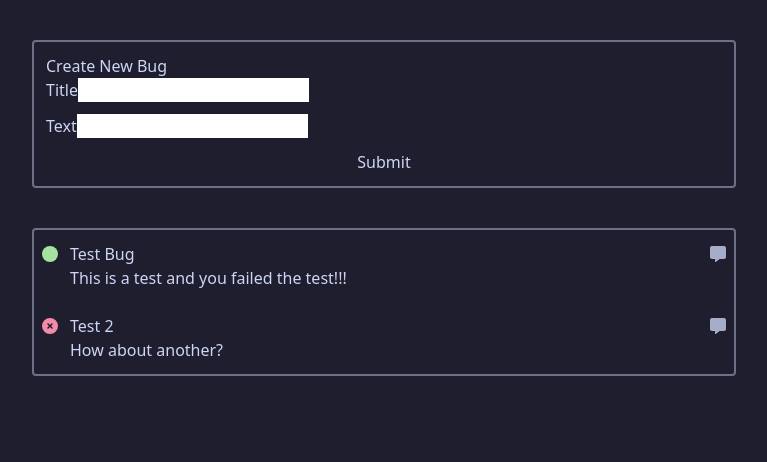
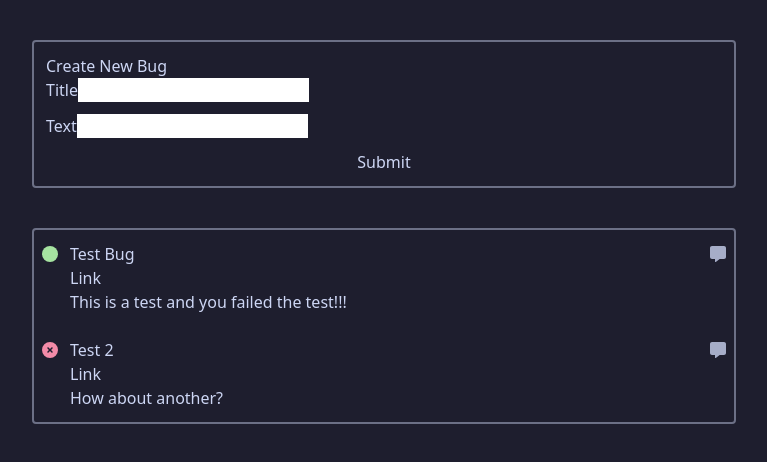
Before and after one commit to Dylan-Clarry/bug-tracker, a React (Vite) app: page / in a window 1280 px wide. Shown: the top 462 px of the page, without its empty margins (256-1023 px from the left). Built offline with nearby package versions, Linux system fonts and the light colour scheme.

Commit message:
Wouter redacted, react router is back in

```diff
--- a/package.json
+++ b/package.json
@@ -15,7 +15,7 @@
         "@fortawesome/react-fontawesome": "^0.2.0",
         "react": "^18.2.0",
         "react-dom": "^18.2.0",
-    "wouter": "^2.8.0-alpha.2"
+        "react-router-dom": "^6.4.2"
     },
     "devDependencies": {
         "@types/react": "^18.0.17",
--- a/src/App.tsx
+++ b/src/App.tsx
@@ -1,12 +1,16 @@
-import { Route } from "wouter";
+import { BrowserRouter, Routes, Route } from "react-router-dom";
 import Home from "./Pages/Home";
 import BugPage from "./Pages/BugPage";
 
 function App() {
     return (
         <div className="App h-screen bg-cat-base text-cat-text">
-            <Route path="/" component={Home} />
-            <Route path="/bug/:id" component={BugPage} />
+            <BrowserRouter>
+                <Routes>
+                    <Route index path="/" element={<Home />} />
+                    <Route path="/bug/:id" element={<BugPage />} />
+                </Routes>
+            </BrowserRouter>
         </div>
     );
 }
--- a/src/Components/BugEntry.tsx
+++ b/src/Components/BugEntry.tsx
@@ -1,4 +1,5 @@
 import React from "react";
+import { Link } from "react-router-dom";
 import { FontAwesomeIcon } from "@fortawesome/react-fontawesome";
 import {
     faCircle,
@@ -29,6 +30,9 @@ const BugEntry: React.FC<IBugEntryProps> = ({ bug }) => {
             </div>
             <div className="px-3 grow">
                 <h1>{" " + bug.title}</h1>
+                <Link to={`/bug/${bug.id}`} state={{ bug: bug }}>
+                    Link
+                </Link>
                 <p>{bug.text}</p>
             </div>
             <div className="pr-2">
--- a/src/Pages/BugPage.tsx
+++ b/src/Pages/BugPage.tsx
@@ -1,5 +1,11 @@
 import React from "react";
+import { useLocation } from "react-router-dom";
 
-const BugPage: React.FC = () => {};
+const BugPage: React.FC = () => {
+    const state = useLocation().state;
+    const bug: Bug = state.bug;
+
+    return <div>{bug.title}</div>;
+};
 
 export default BugPage;
--- a/src/Pages/Home.tsx
+++ b/src/Pages/Home.tsx
@@ -23,8 +23,10 @@ const Home: React.FC = () => {
 
     return (
         <div className="Home">
-            <Form bugList={bugList} setBugList={setBugList} />
-            <BugList bugList={bugList} setBugList={setBugList} />
+            <div className="App h-screen bg-cat-base text-cat-text">
+                <Form bugList={bugList} setBugList={setBugList} />
+                <BugList bugList={bugList} setBugList={setBugList} />
+            </div>
         </div>
     );
 };
--- a/vite.config.ts
+++ b/vite.config.ts
@@ -4,6 +4,7 @@ import react from "@vitejs/plugin-react";
 // https://vitejs.dev/config/
 export default defineConfig({
     server: {
+        port: 8000,
         hmr: {
             protocol: "ws",
             host: "localhost",
```
Also changed, not shown: 1 other file (tests, documents, lock files or other folders). Lines whose indentation alone changed are shown as unchanged.
